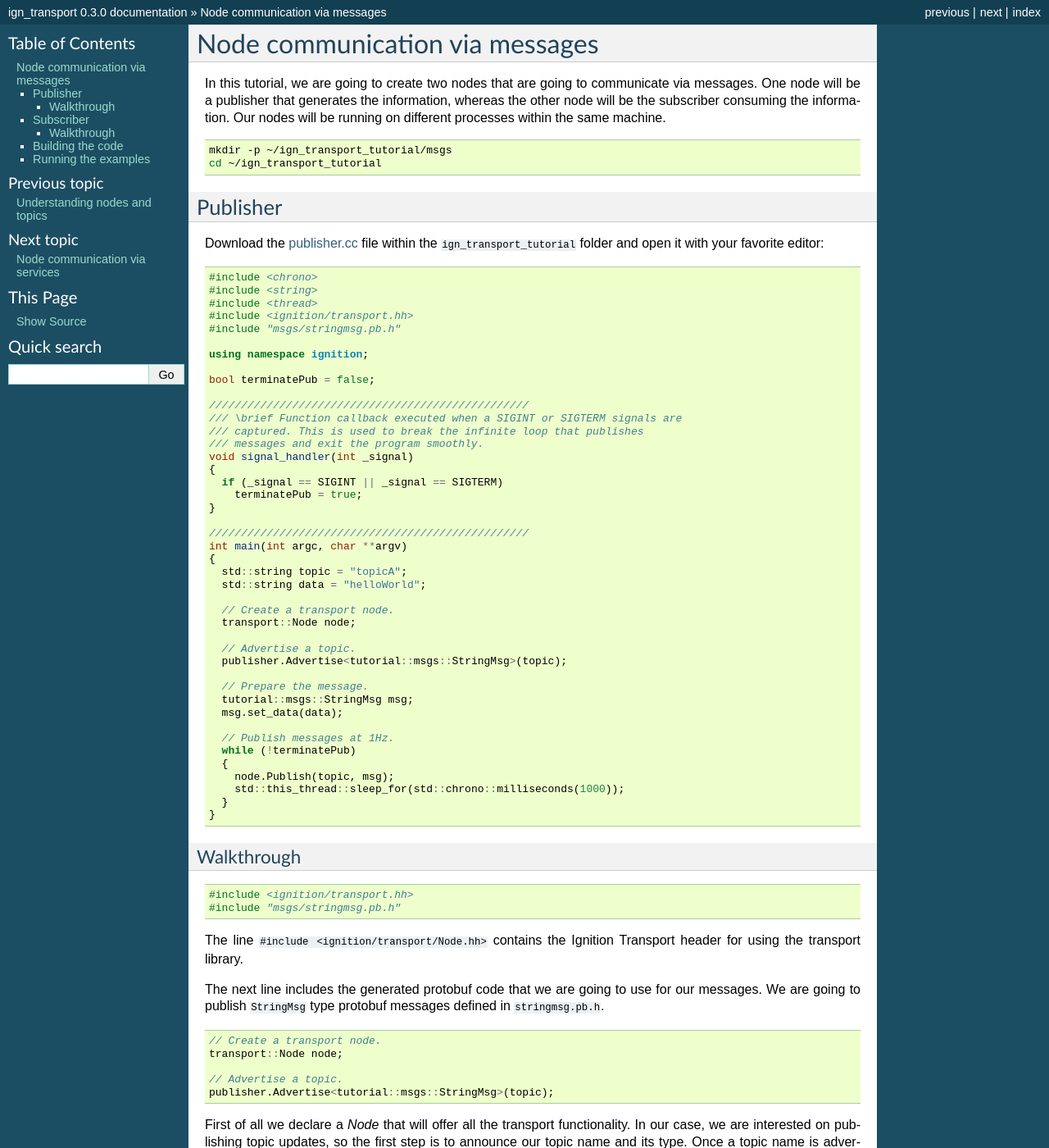
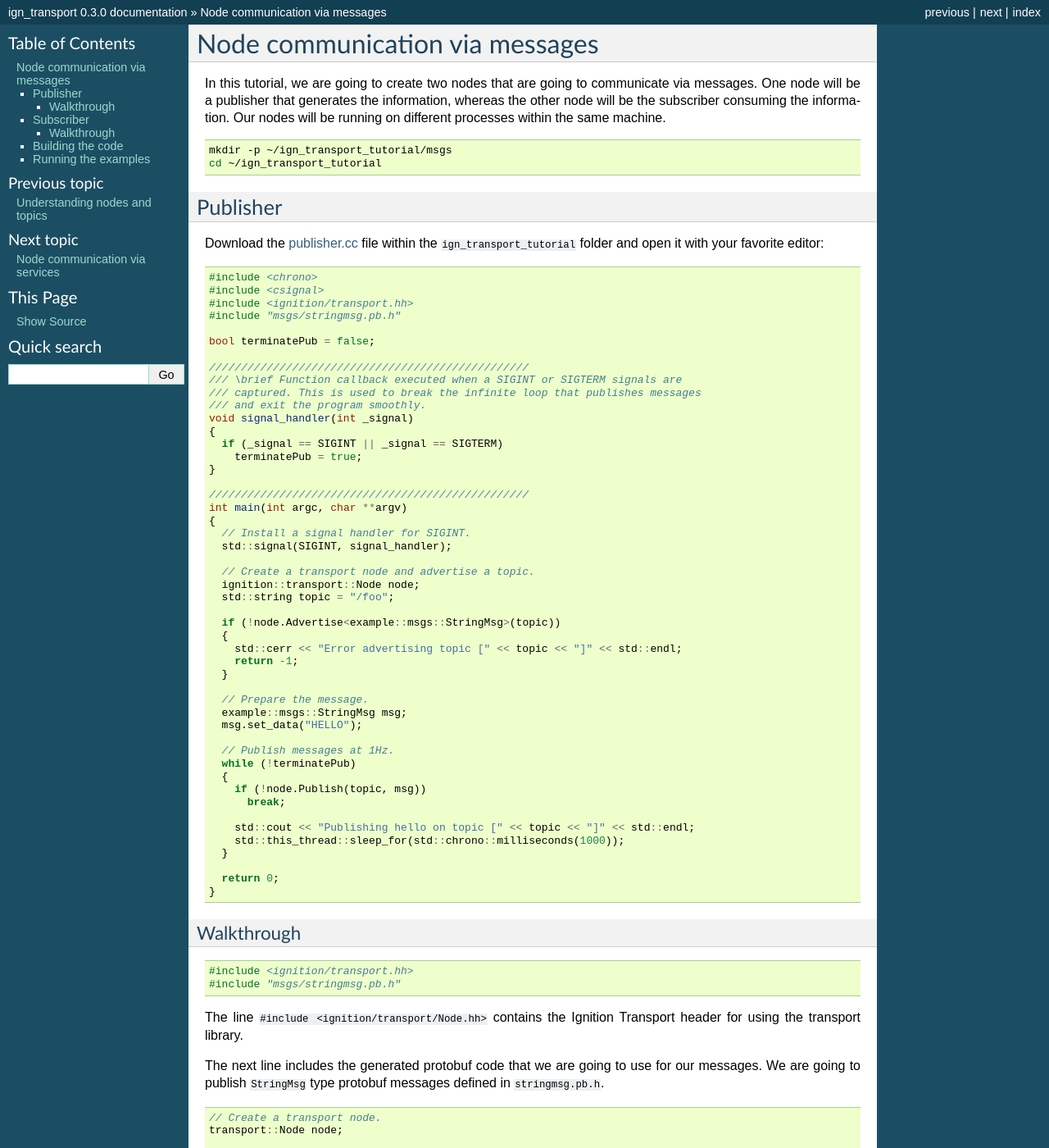
Before and after one commit to gazebosim/gz-transport, a Sphinx documentation site: the page built from docs/messages/messages.rst, in a window 1280 px wide and 1400 px high. Shown: the whole window at 82% size. Built offline with Sphinx 7.4.7, drawn with Linux system fonts in a browser that asks for light colours.

```diff
--- /dev/null
+++ b/docs/api/api.rst
@@ -0,0 +1,5 @@
+===
+API
+===
+
+Please, visit `this link <https://osrf-distributions.s3.amazonaws.com/ign-transport/api/0.9.0/index.html>`_ for version 0.x.
--- a/docs/messages/messages.rst
+++ b/docs/messages/messages.rst
@@ -21,19 +21,16 @@ folder and open it with your favorite editor:
 .. code-block:: cpp
 
     #include <chrono>
-    #include <string>
-    #include <thread>
+    #include <csignal>
     #include <ignition/transport.hh>
     #include "msgs/stringmsg.pb.h"
-
-    using namespace ignition;
 
     bool terminatePub = false;
 
     //////////////////////////////////////////////////
     /// \brief Function callback executed when a SIGINT or SIGTERM signals are
-    /// captured. This is used to break the infinite loop that publishes
-    /// messages and exit the program smoothly.
+    /// captured. This is used to break the infinite loop that publishes messages
+    /// and exit the program smoothly.
     void signal_handler(int _signal)
     {
       if (_signal == SIGINT || _signal == SIGTERM)
@@ -43,25 +40,34 @@ folder and open it with your favorite editor:
     //////////////////////////////////////////////////
     int main(int argc, char **argv)
     {
-      std::string topic = "topicA";
-      std::string data = "helloWorld";
+      // Install a signal handler for SIGINT.
+      std::signal(SIGINT, signal_handler);
 
-      // Create a transport node.
-      transport::Node node;
+      // Create a transport node and advertise a topic.
+      ignition::transport::Node node;
+      std::string topic = "/foo";
 
-      // Advertise a topic.
-      publisher.Advertise<tutorial::msgs::StringMsg>(topic);
+      if (!node.Advertise<example::msgs::StringMsg>(topic))
+      {
+        std::cerr << "Error advertising topic [" << topic << "]" << std::endl;
+        return -1;
+      }
 
       // Prepare the message.
-      tutorial::msgs::StringMsg msg;
-      msg.set_data(data);
+      example::msgs::StringMsg msg;
+      msg.set_data("HELLO");
 
       // Publish messages at 1Hz.
       while (!terminatePub)
       {
-        node.Publish(topic, msg);
+        if (!node.Publish(topic, msg))
+          break;
+
+        std::cout << "Publishing hello on topic [" << topic << "]" << std::endl;
         std::this_thread::sleep_for(std::chrono::milliseconds(1000));
       }
+
+      return 0;
     }
 
 Walkthrough
--- a/docs/services/services.rst
+++ b/docs/services/services.rst
@@ -39,6 +39,11 @@ folder and open it with your favorite editor:
     //////////////////////////////////////////////////
     int main(int argc, char **argv)
     {
+      // Let's print the list of our network interfaces.
+      std::cout << "List of network interfaces in this machine:" << std::endl;
+      for (const auto &netIface : ignition::transport::determineInterfaces())
+        std::cout << "\t" << netIface << std::endl;
+
       // Create a transport node.
       ignition::transport::Node node;
       std::string service = "/echo";
```
Also changed, not shown: docs/index.rst (+6 -5 lines).
